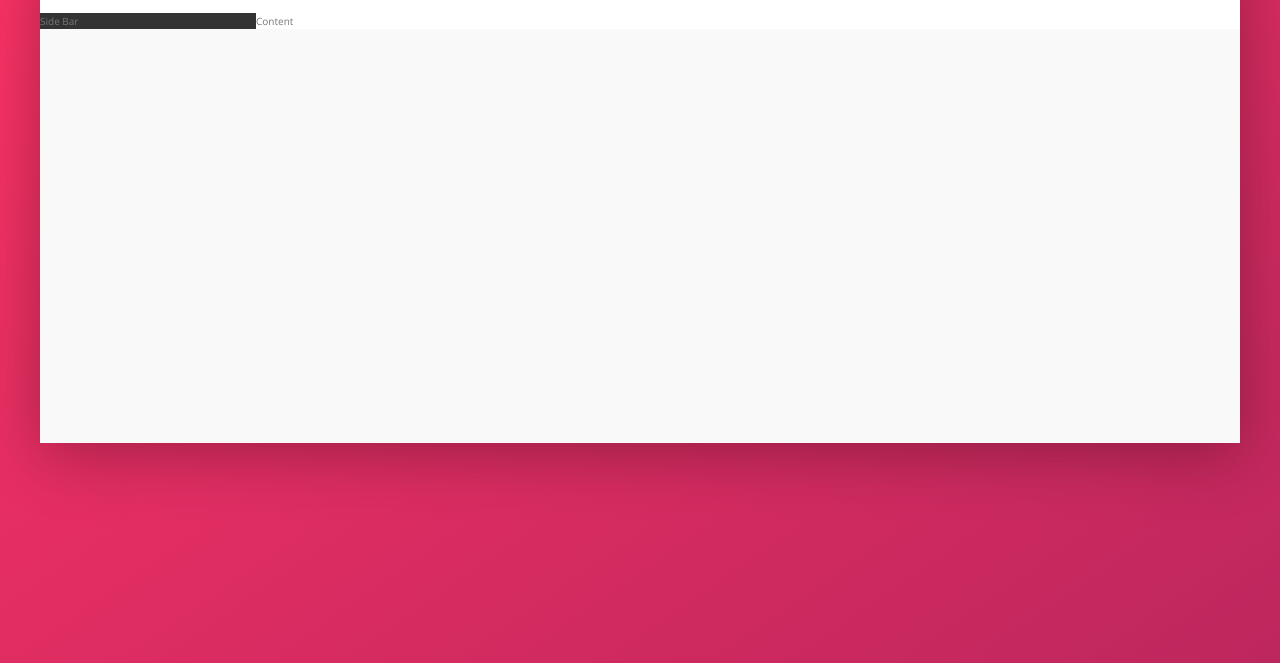
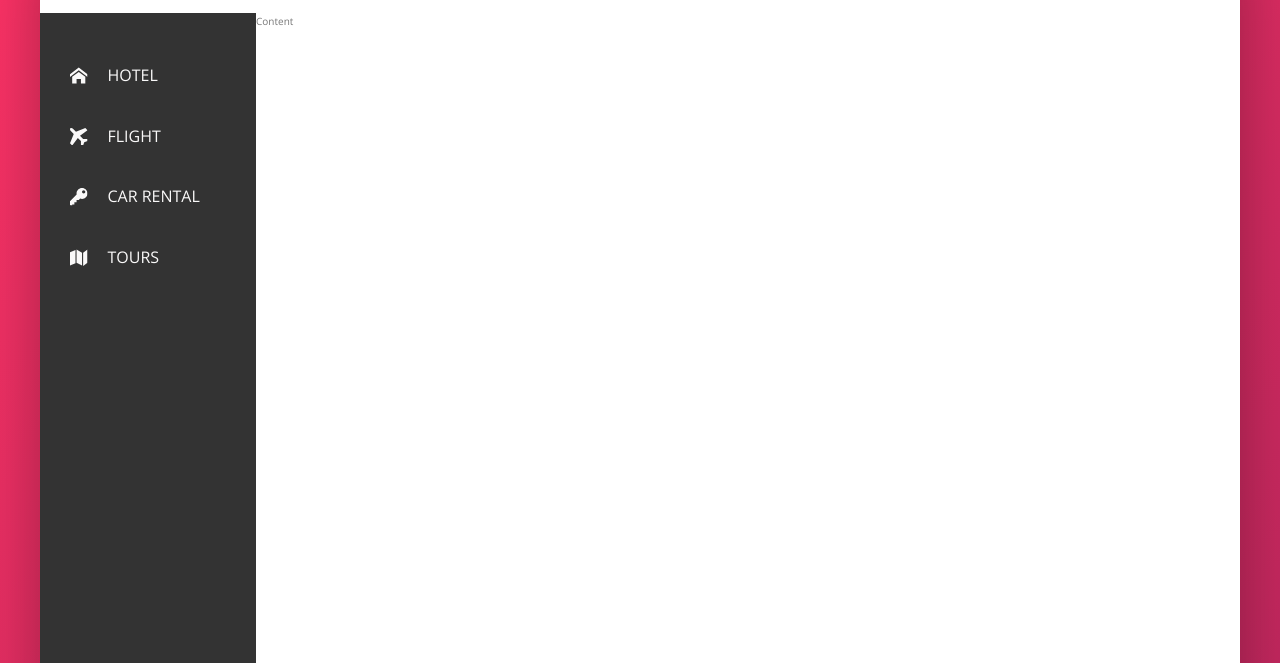
Before and after one commit to sonphan96/Trillo-css, a website: page index.html in a window 1280 px wide. Shown: the part 137-800 px from the top of the page. Drawn offline with nearby package versions, Linux system fonts and the light colour scheme.

Commit message:
navigation side bar

```diff
--- a/index.html
+++ b/index.html
@@ -49,7 +49,47 @@
 
             <div class="content">
                 <nav class="sidebar">
-                    Side Bar
+                    <ul class="side-nav">
+                        <li class="side-nav__item">
+                            <a href="#" class="side-nav__link">
+                                <svg class="side-nav__icon">
+                                    <use xlink:href="img/sprite.svg#icon-home" ></use>
+                                </svg>
+                                <span>Hotel</span>
+                            </a>
+                        </li>
+
+                        <li class="side-nav__item">
+                            <a href="#" class="side-nav__link">
+                                <svg class="side-nav__icon">
+                                    <use xlink:href="img/sprite.svg#icon-airplane" ></use>
+                                </svg>
+                                <span>Flight</span>
+                            </a>
+                        </li>
+
+                        <li class="side-nav__item">
+                            <a href="#" class="side-nav__link">
+                                <svg class="side-nav__icon">
+                                    <use xlink:href="img/sprite.svg#icon-key" ></use>
+                                </svg>
+                                <span>Car rental</span>
+                            </a>
+                        </li>
+
+                        <li class="side-nav__item">
+                            <a href="#" class="side-nav__link">
+                                <svg class="side-nav__icon">
+                                    <use xlink:href="img/sprite.svg#icon-map" ></use>
+                                </svg>
+                                <span>Tours</span>
+                            </a>
+                        </li>
+                    </ul>
+
+                    <div class="legal">
+                        &copy; 2021 by Trillo. All right reserved.
+                    </div>
                 </nav>
 
                 <main class="hotel-view">
--- a/sass/_components.scss
+++ b/sass/_components.scss
@@ -120,5 +120,69 @@
   }
 }
 
+//********* SIDE BAR **********//
 
-//********* LOGO **********//
+.side-nav {
+  list-style: none;
+  font-size: 1.6rem;
+  margin-top: 3.5rem;
+
+  &__item {
+    position: relative;
+    &:not(:last-child) {
+      margin-bottom: .5rem;
+    }
+  }
+
+  &__item::before {
+    content: "";
+    position: absolute;
+    top: 0;
+    left: 0;
+    height: 100%;
+    width: 3px;
+    background-color: var(--color-primary);
+    transform: scaleY(0);
+    transition: transform .2s,
+                width .4s .2s;
+  }
+
+  &__item:hover::before {
+    transform: scaleY(1);
+    width: 100%;
+  }
+
+  &__item:active::before {
+    background-color: var(--color-primary-light);
+  }
+
+  &__link:link,
+  &__link:visited {
+    text-decoration: none;
+    color: var(--color-grey-light-1);
+    text-transform: uppercase;
+    display: block;
+    padding: 1.5rem 3rem;
+    position: relative;
+    z-index: 10;
+
+    display: flex;
+    align-items: center;
+  }
+
+  &__icon {
+    height: 1.75rem;
+    width: 1.75rem;
+    margin-right: 2rem;
+    fill: currentColor;
+  }
+}
+
+//********* LEGAL TEXT **********//
+
+.legal {
+  font-size: 1.2rem;
+  text-align: center;
+  padding: 2rem;
+  color: var(--color-grey-light-4);
+}
--- a/sass/_layout.scss
+++ b/sass/_layout.scss
@@ -24,9 +24,14 @@
 .sidebar {
   background-color: var(--color-grey-dark-1);
   flex: 0 0 18%;
+  display: flex;
+  flex-direction: column;
+  justify-content: space-between;
+  // align-items: center;
 }
 
 .hotel-view {
   background-color: #fff;
   flex: 1;
+  height: 80rem;
 }
```
Also changed, not shown: css/style.css.
